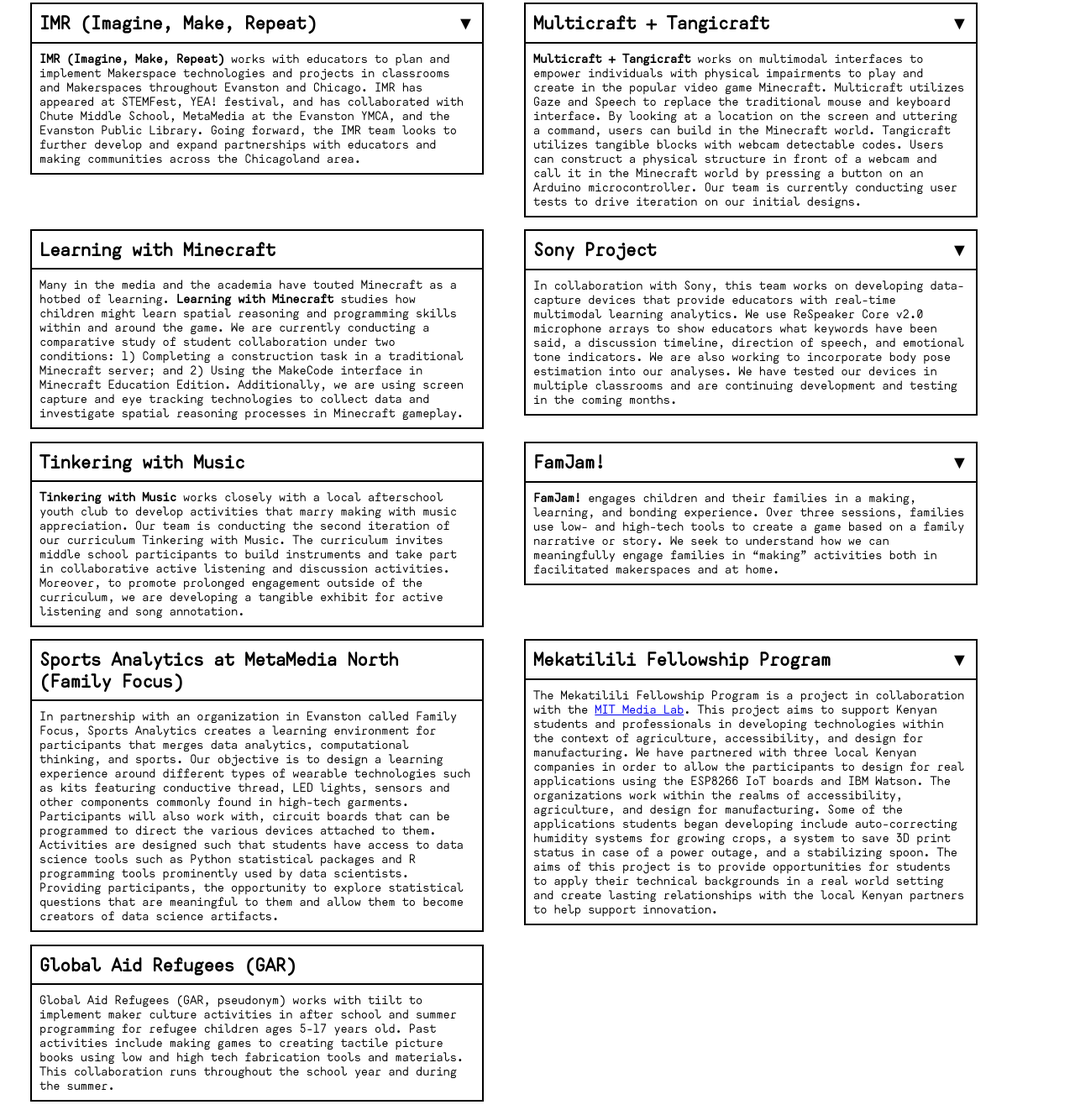
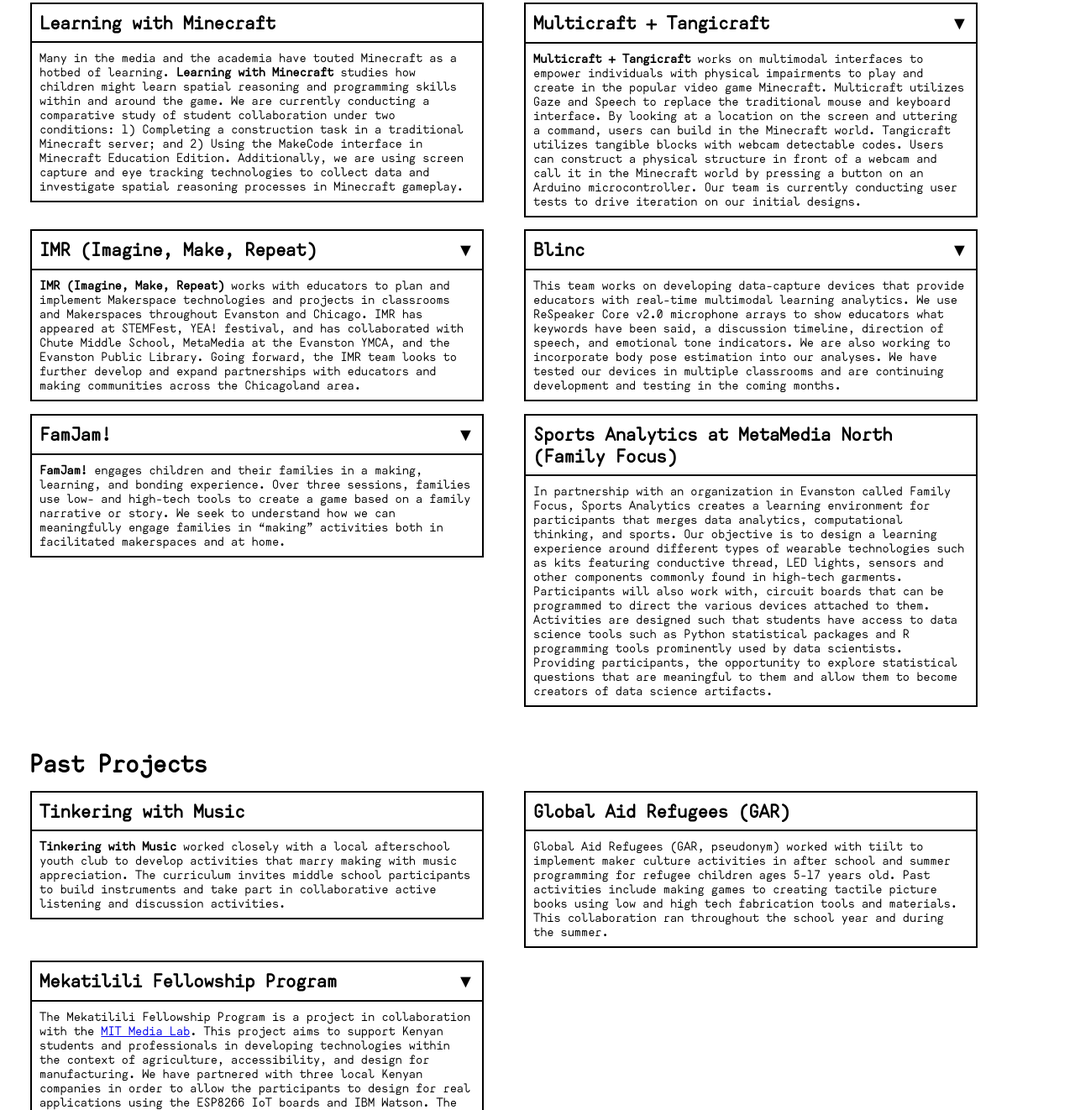
Before and after one commit to tiilt-lab/tiilt-website, a plain HTML site: page projects/index.html in a window 1280 px wide. Shown: the part 172-1494 px from the top of the page at 84% size. Drawn offline with Linux system fonts and the light colour scheme; some packages are replaced by stand-ins of ours; files whose address does not match are found by name.

Commit message:
Update Projects Page
Created a Past Projects Section
Moved Projects around to be line up better and have affiliated projects closer together.
Sports Analytics needs to be updated

```diff
--- a/projects/index.html
+++ b/projects/index.html
@@ -57,6 +57,36 @@
 
 
   <main class="projects">
+
+
+    <section class="textblock project_box">
+      <h1>Learning with Minecraft</h1>
+      <img class="lazy visually_hidden" alt="" src="">
+      <p class="window__description">Many in the media and the academia have touted Minecraft as a hotbed of learning.
+        <b>Learning with Minecraft</b> studies how children might learn spatial reasoning and programming skills within
+        and
+        around the game. We are currently conducting a comparative study of student collaboration under two conditions:
+        1) Completing a construction task in a traditional Minecraft server; and 2) Using the MakeCode interface in
+        Minecraft Education Edition. Additionally, we are using screen capture and eye tracking technologies to collect
+        data and investigate spatial reasoning processes in Minecraft gameplay.
+      </p>
+    </section>
+    <section class="textblock project_box">
+      <h1>Multicraft + Tangicraft<span>▼</span></h1>
+      <img alt="" data-src="../assets/img/projects/multicraft.jpg" class="visually_hidden lazy">
+      <img alt="Example set up. Wooden workbench with wood blocks sitting to the right of a laptop running minecraft software" data-src="../assets/img/projects/tangicraft.jpg" class="visually_hidden lazy">
+      <p class="window__description"><b>Multicraft + Tangicraft</b> works on multimodal interfaces to empower
+        individuals with
+        physical impairments to play and create in the popular video game Minecraft. Multicraft utilizes Gaze and
+        Speech to replace the traditional mouse and keyboard interface. By looking at a location on the screen and
+        uttering a command, users can build in the Minecraft world. Tangicraft utilizes tangible blocks with webcam
+        detectable codes. Users can construct a physical structure in front of a webcam and call it in the Minecraft
+        world by pressing a button on an Arduino microcontroller. Our team is currently conducting user tests to drive
+        iteration on our initial designs.
+      </p>
+
+    </section>
+
     <section class="textblock project_box">
       <h1>IMR (Imagine, Make, Repeat) <span>▼</span></h1>
       <img class="lazy visually_hidden" alt="Group picture of students and researcher with a row of students sitting in the front cross-legged and several holding their laser cut projects."
@@ -75,38 +105,9 @@
     </section>
 
     <section class="textblock project_box">
-      <h1>Multicraft + Tangicraft<span>▼</span></h1>
-      <img alt="" data-src="../assets/img/projects/multicraft.jpg" class="visually_hidden lazy">
-      <img alt="Example set up. Wooden workbench with wood blocks sitting to the right of a laptop running minecraft software" data-src="../assets/img/projects/tangicraft.jpg" class="visually_hidden lazy">
-      <p class="window__description"><b>Multicraft + Tangicraft</b> works on multimodal interfaces to empower
-        individuals with
-        physical impairments to play and create in the popular video game Minecraft. Multicraft utilizes Gaze and
-        Speech to replace the traditional mouse and keyboard interface. By looking at a location on the screen and
-        uttering a command, users can build in the Minecraft world. Tangicraft utilizes tangible blocks with webcam
-        detectable codes. Users can construct a physical structure in front of a webcam and call it in the Minecraft
-        world by pressing a button on an Arduino microcontroller. Our team is currently conducting user tests to drive
-        iteration on our initial designs.
-      </p>
-
-    </section>
-
-    <section class="textblock project_box">
-      <h1>Learning with Minecraft</h1>
-      <img class="lazy visually_hidden" alt="" src="">
-      <p class="window__description">Many in the media and the academia have touted Minecraft as a hotbed of learning.
-        <b>Learning with Minecraft</b> studies how children might learn spatial reasoning and programming skills within
-        and
-        around the game. We are currently conducting a comparative study of student collaboration under two conditions:
-        1) Completing a construction task in a traditional Minecraft server; and 2) Using the MakeCode interface in
-        Minecraft Education Edition. Additionally, we are using screen capture and eye tracking technologies to collect
-        data and investigate spatial reasoning processes in Minecraft gameplay.
-      </p>
-    </section>
-
-    <section class="textblock project_box">
-      <h1>Sony Project<span>▼</span></h1>
+      <h1>Blinc<span>▼</span></h1>
       <img class="lazy visually_hidden" alt="" data-src="../assets/img/projects/respeakers.jpg">
-      <p class="window__description">In collaboration with Sony, this team works on developing data-capture devices
+      <p class="window__description">This team works on developing data-capture devices
         that provide educators with
         real-time multimodal learning analytics. We use ReSpeaker Core v2.0 microphone arrays to show educators what
         keywords have been said, a discussion timeline, direction of speech, and emotional tone indicators. We are also
@@ -115,18 +116,7 @@
       </p>
     </section>
 
-    <section class="textblock project_box">
-      <h1>Tinkering with Music</h1>
-      <!-- <img class="lazy visually_hidden" alt="" src=""> -->
-      <p class="window__description">
-        <b>Tinkering with Music</b> works closely with a local afterschool youth club to develop
-        activities that marry making with music appreciation. Our team is conducting the second
-        iteration of our curriculum Tinkering with Music. The curriculum invites middle school
-        participants to build instruments and take part in collaborative active listening and
-        discussion activities. Moreover, to promote prolonged engagement outside of the
-        curriculum, we are developing a tangible exhibit for active listening and song annotation.
-      </p>
-    </section>
+
 
     <section class="textblock project_box">
       <h1>FamJam!<span>▼</span></h1>
@@ -153,6 +143,35 @@
         to explore statistical questions that are meaningful to them and allow them to become creators of
         data science artifacts.
       </p>
+
+
+  </main>
+  <h1 style="margin:15px 35px">Past Projects</h1>
+  <main class="projects">
+
+    <section class="textblock project_box">
+      <h1>Tinkering with Music</h1>
+      <!-- <img class="lazy visually_hidden" alt="" src=""> -->
+      <p class="window__description">
+        <b>Tinkering with Music</b> worked closely with a local afterschool youth club to develop
+        activities that marry making with music appreciation.<!-- Our team is conducting the second
+        iteration of our curriculum Tinkering with Music.--> The curriculum invites middle school
+        participants to build instruments and take part in collaborative active listening and
+        discussion activities. <!--Moreover, to promote prolonged engagement outside of the
+        curriculum, we are developing a tangible exhibit for active listening and song annotation.-->
+      </p>
+    </section>
+  </section>
+  <section class="textblock project_box">
+    <h1>Global Aid Refugees (GAR)</h1>
+    <!-- <img class="lazy visually_hidden" alt=""  data-src="../assets/img/projects/famjam.jpg"> -->
+    <p class="window__description">
+      Global Aid Refugees (GAR, pseudonym) worked with tiilt to implement maker culture activities in after school and summer
+      programming for refugee children ages 5-17 years old. Past activities include making games to creating tactile
+      picture books using low and high tech fabrication tools and materials. This collaboration ran throughout the
+      school year and during the summer.
+    </p>
+  </section>
 </section>
 <section class="textblock project_box">
   <h1>Mekatilili Fellowship Program<span>▼</span></h1>
@@ -173,19 +192,6 @@
     innovation.
   </p>
 </section>
-    <section class="textblock project_box">
-      <h1>Global Aid Refugees (GAR)</h1>
-      <!-- <img class="lazy visually_hidden" alt=""  data-src="../assets/img/projects/famjam.jpg"> -->
-      <p class="window__description">
-        Global Aid Refugees (GAR, pseudonym) works with tiilt to implement maker culture activities in after school and summer
-        programming for refugee children ages 5-17 years old. Past activities include making games to creating tactile
-        picture books using low and high tech fabrication tools and materials. This collaboration runs throughout the
-        school year and during the summer.
-      </p>
-    </section>
-
-
-
   </main>
   <script src="../script.js"></script>
 </body>
```
Lines whose indentation alone changed are shown as unchanged.
